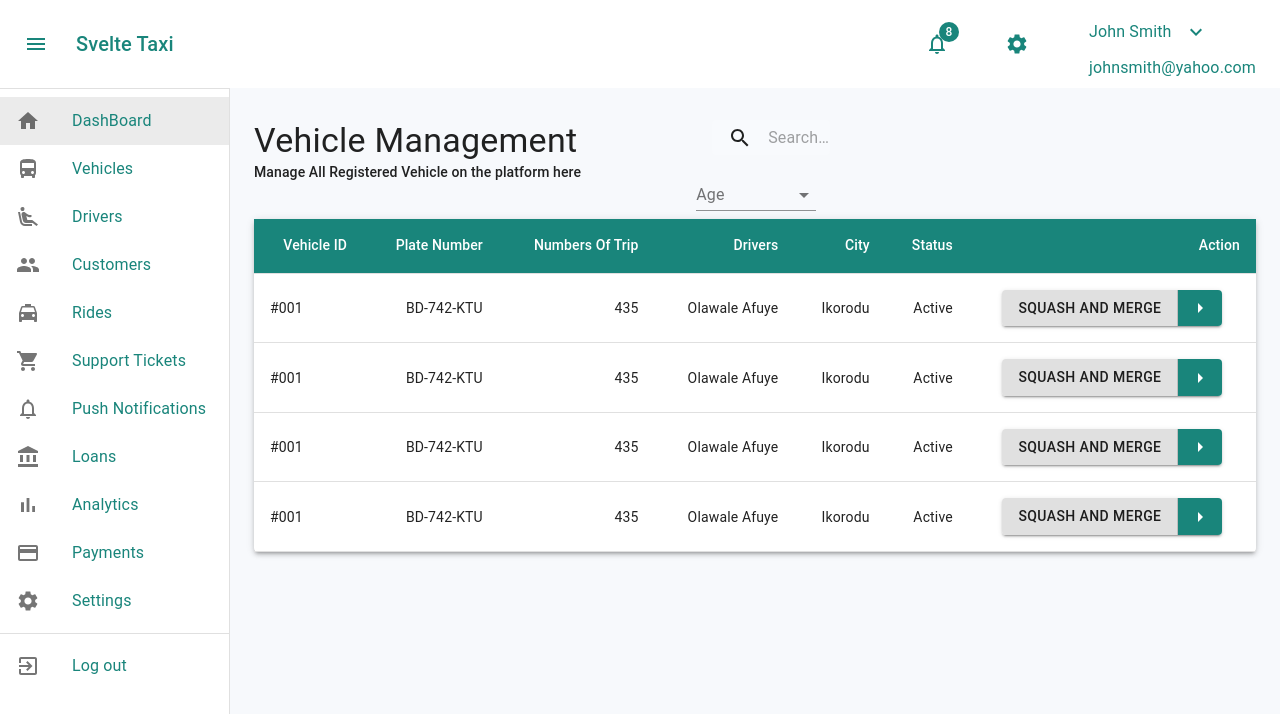
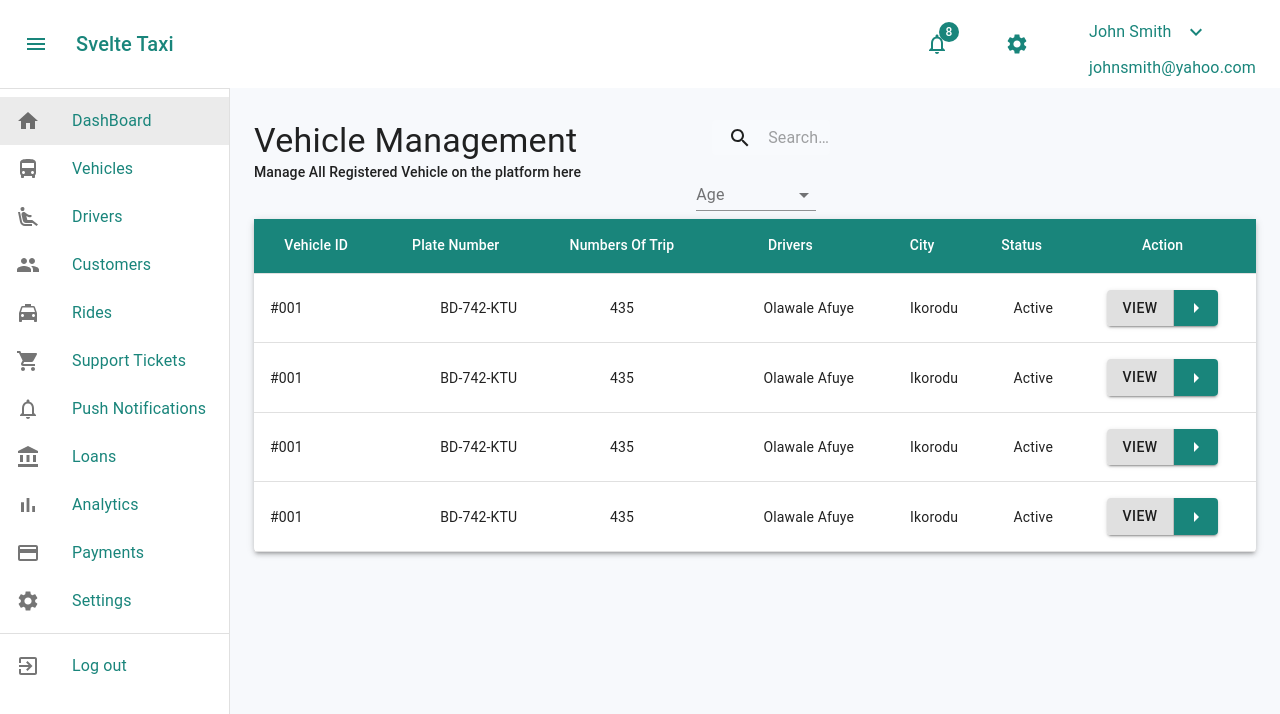
Before and after one commit to walosha/svelte_taxi, a React (Create React App) app: page /vehicles in a window 1280 px wide. Shown: the top 714 px of the page. Built offline with nearby package versions, Linux system fonts and the light colour scheme.

Commit message:
fixed split button and dataTable

```diff
--- a/src/components/DropDownButton.jsx
+++ b/src/components/DropDownButton.jsx
@@ -10,16 +10,12 @@ import Popper from "@material-ui/core/Popper";
 import MenuItem from "@material-ui/core/MenuItem";
 import MenuList from "@material-ui/core/MenuList";
 
-const options = [
-  "Create a merge commit",
-  "Squash and merge",
-  "Rebase and merge"
-];
+const options = ["View", "Edit", "Delete"];
 
 export default function DropDownButton() {
   const [open, setOpen] = React.useState(false);
   const anchorRef = React.useRef(null);
-  const [selectedIndex, setSelectedIndex] = React.useState(1);
+  const [selectedIndex, setSelectedIndex] = React.useState(0);
 
   const handleClick = () => {
     console.info(`You clicked ${options[selectedIndex]}`);
@@ -84,7 +80,6 @@ export default function DropDownButton() {
                     {options.map((option, index) => (
                       <MenuItem
                         key={option}
-                        disabled={index === 2}
                         selected={index === selectedIndex}
                         onClick={event => handleMenuItemClick(event, index)}
                       >
--- a/src/components/Tables.jsx
+++ b/src/components/Tables.jsx
@@ -22,7 +22,7 @@ export default function DataTable({ children, header }) {
         <TableHead>
           <TableRow style={{ background: "#19857b" }}>
             {header.map((item, key) => (
-              <TableCell key={key} align="right">
+              <TableCell key={key} align="center">
                 <Typography style={{ color: "#fff" }} variant="subtitle2">
                   {item}
                 </Typography>
--- a/src/pages/vehicles.jsx
+++ b/src/pages/vehicles.jsx
@@ -116,11 +116,11 @@ export default function Vehicles() {
                     {row.Plate}
                   </TableCell>
                   <TableCell align="right">{row.vehID}</TableCell>
-                  <TableCell align="right">{row.trip}</TableCell>
+                  <TableCell align="center">{row.trip}</TableCell>
                   <TableCell align="right">{row.driver}</TableCell>
                   <TableCell align="right">{row.city}</TableCell>
                   <TableCell align="right">{row.status}</TableCell>
-                  <TableCell align="right">
+                  <TableCell align="left">
                     <DropDownButton />
                   </TableCell>
                 </TableRow>
```
